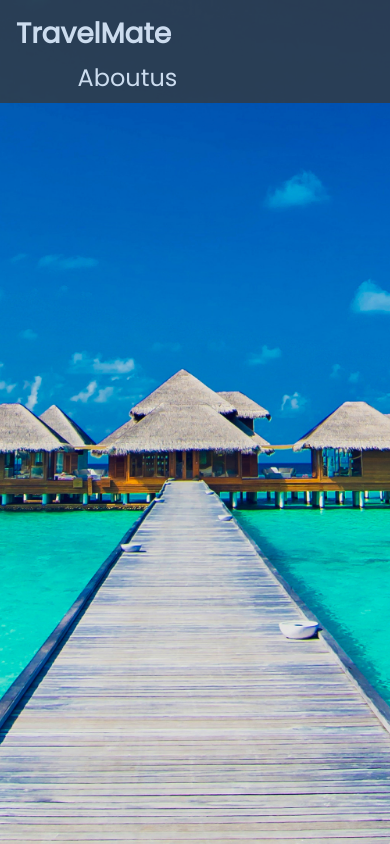
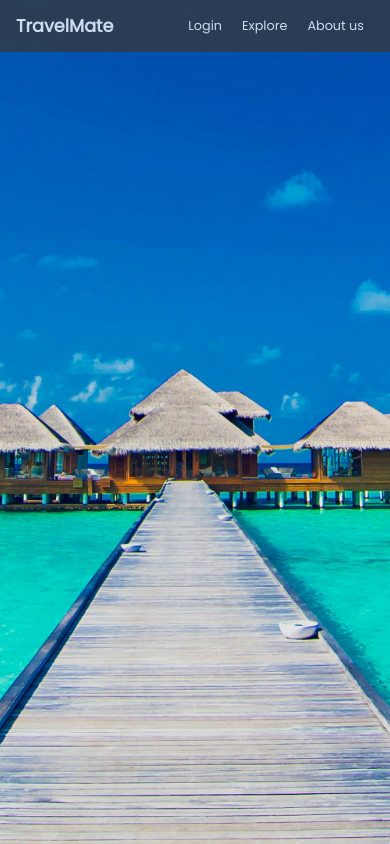
Before and after one commit to Robin-07/travel-mate, a Django app: page / in a window 390 px wide. Run offline with Django 3.2, Linux system fonts and the light colour scheme; some libraries are stand-ins or nearby versions.

Commit message:
added some responsiveness

```diff
--- a/src/home/static/css/home-page.css
+++ b/src/home/static/css/home-page.css
@@ -24,12 +24,42 @@ body, html {
 }
 
 .nav-item{
+    padding-left: 20px;
+    padding-right: 20px;
     font: 500 1.5em "Poppins";
     color: white;
     cursor: pointer;
-    margin-right: 35%;
 }
 
 .nav-item:hover{
     opacity:0.5;
 }
+
+.nav-item a{
+    color: white;
+    text-decoration: none;
+}
+
+@media only screen and (max-width: 1000px){
+    .navbar-brand{
+        font-size: 1.5em;
+    }
+
+    .nav-item{
+        padding-left: 15px;
+        padding-right: 15px;
+        font-size: 1.2em;
+    }
+}
+
+@media only screen and (max-width: 700px){
+    .navbar-brand{
+        font-size: 1.1em;
+    }
+
+    .nav-item{
+        padding-left: 10px;
+        padding-right: 10px;
+        font-size: 0.8em;
+    }
+}
--- a/src/home/templates/home/home-page.html
+++ b/src/home/templates/home/home-page.html
@@ -18,7 +18,6 @@
 
           function nextBackground() {
               div.style.backgroundImage = 'url(' + backgrounds[current = ++current % backgrounds.length] + ')';
-             console.log(div.style.backgroundImage);
              setTimeout(nextBackground, 5000);
              }
              setTimeout(nextBackground, 5000);
@@ -31,10 +30,10 @@
 
 <nav class="navbar navbar-dark bg-dark">
   <a class="navbar-brand" href="#">TravelMate</a>
-    <div class="d-flex align-items-center flex-row-reverse">
-        <div class="nav-item">Aboutus</div>
+    <div class="d-flex align-items-center flex-row-reverse justify-content-space-evenly">
+        <div class="nav-item">About us</div>
         <div class="nav-item">Explore</div>
-        <div class="nav-item">Login</div>
+        <div class="nav-item"><a href="/auth/login/">Login</a></div>
     </div>
 </nav>
 
```
